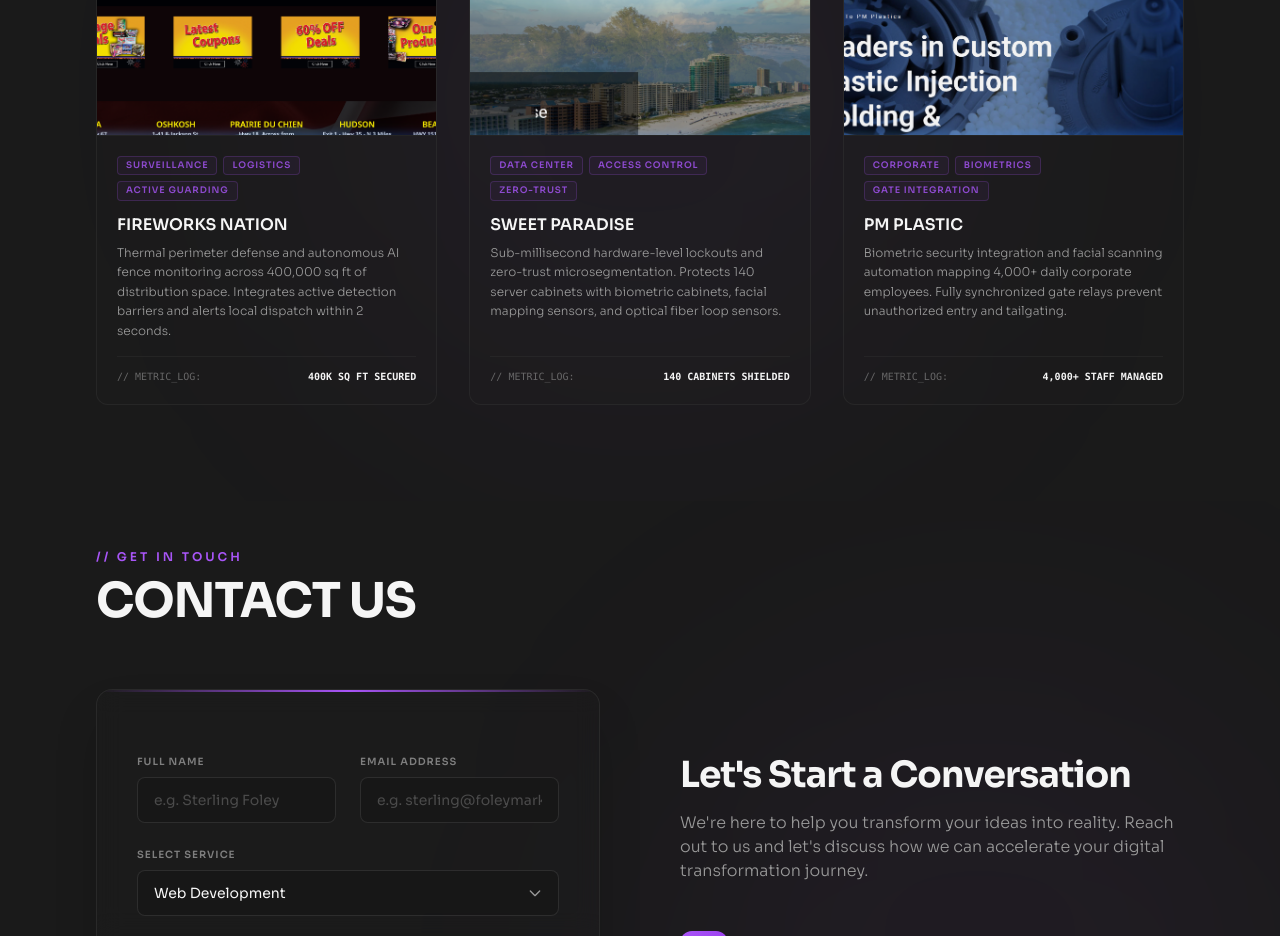
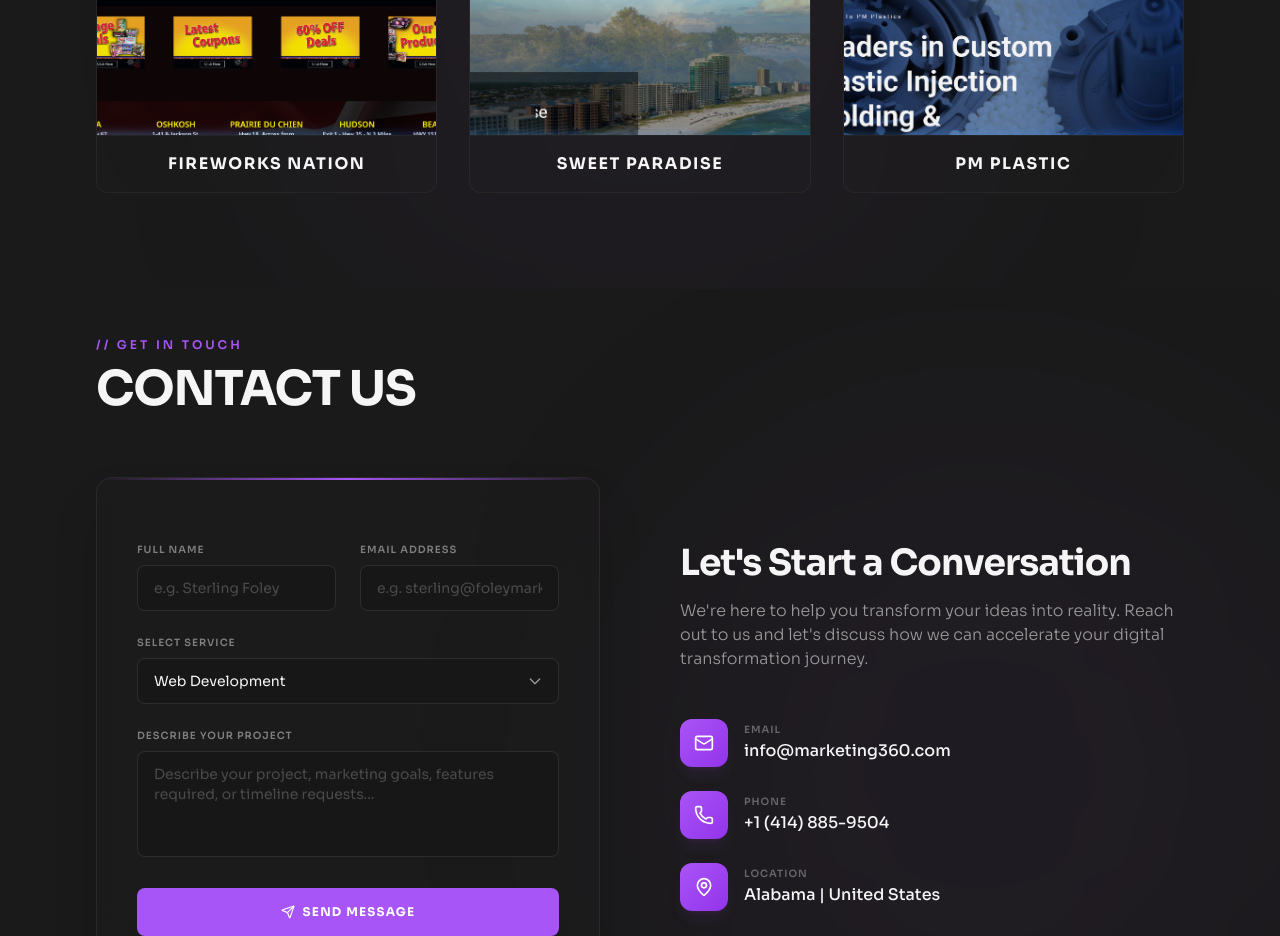
Before and after one commit to shafinsaeed99-collab/marketing360foley, a React (Vite) app in the folder frontend/: page / in a window 1280 px wide. Shown: the part 3140-4076 px from the top of the page. Built offline with nearby package versions, Linux system fonts and the light colour scheme.

Commit message:
Simplify project cards to image and title only, fix hover translateY transition

```diff
--- a/frontend/src/components/ProjectsSection.tsx
+++ b/frontend/src/components/ProjectsSection.tsx
@@ -1,25 +1,16 @@
 const PROJECTS = [
   {
     title: "FireWorks Nation",
-    description: "Thermal perimeter defense and autonomous AI fence monitoring across 400,000 sq ft of distribution space. Integrates active detection barriers and alerts local dispatch within 2 seconds.",
-    tags: ["Surveillance", "Logistics", "Active Guarding"],
-    metrics: "400k sq ft secured",
     link: "https://fireworksnation.com/",
     image: "/assets/projects/project-1.jpg",
   },
   {
     title: "Sweet Paradise",
-    description: "Sub-millisecond hardware-level lockouts and zero-trust microsegmentation. Protects 140 server cabinets with biometric cabinets, facial mapping sensors, and optical fiber loop sensors.",
-    tags: ["Data Center", "Access Control", "Zero-Trust"],
-    metrics: "140 cabinets shielded",
     link: "https://sweetparadise360.com/",
     image: "/assets/projects/project-2.jpg",
   },
   {
     title: "PM Plastic",
-    description: "Biometric security integration and facial scanning automation mapping 4,000+ daily corporate employees. Fully synchronized gate relays prevent unauthorized entry and tailgating.",
-    tags: ["Corporate", "Biometrics", "Gate Integration"],
-    metrics: "4,000+ staff managed",
     link: "https://pmplastic.com/",
     image: "/assets/projects/project-3.jpg",
   }
@@ -52,50 +43,24 @@ export default function ProjectsSection() {
               href={project.link}
               target="_blank"
               rel="noopener noreferrer"
-              className="bg-secondary/10 border border-border/50 rounded-xl overflow-hidden flex flex-col hover:border-primary/40 transition-all duration-300 group hover:shadow-[0_4px_30px_rgba(0,0,0,0.4)] cursor-pointer no-underline text-inherit"
+              className="project-card group bg-secondary/10 border border-border/50 rounded-xl overflow-hidden flex flex-col hover:border-primary/40 transition-all duration-300 hover:shadow-[0_4px_30px_rgba(0,0,0,0.4)] cursor-pointer no-underline text-inherit"
             >
               {/* Static Screenshot Image Container */}
               <div className="h-52 relative overflow-hidden border-b border-border/40 select-none bg-background">
                 <img
                   src={project.image}
                   alt={project.title}
-                  className="w-full h-full object-cover object-top transition-transform duration-300 ease-in-out group-hover:translate-y-[8px]"
+                  className="w-full h-full object-cover object-top"
                 />
                 {/* Subtle filter overlay */}
                 <div className="absolute inset-0 bg-primary/0 group-hover:bg-primary/5 transition-colors duration-300 pointer-events-none" />
               </div>
 
-              {/* Card Content */}
-              <div className="p-5 flex-1 flex flex-col justify-between">
-                <div>
-                  {/* Tag List */}
-                  <div className="flex flex-wrap gap-1.5 mb-3">
-                    {project.tags.map((tag) => (
-                      <span
-                        key={tag}
-                        className="text-[9px] uppercase tracking-widest font-semibold text-primary/80 bg-primary/5 border border-primary/20 px-2 py-0.5 rounded-sm"
-                      >
-                        {tag}
-                      </span>
-                    ))}
-                  </div>
-
-                  {/* Project Name */}
-                  <h3 className="text-base font-semibold text-foreground uppercase mb-1.5 group-hover:text-primary transition-colors duration-200">
-                    {project.title}
-                  </h3>
-
-                  {/* Description */}
-                  <p className="text-muted-foreground text-xs leading-relaxed font-light mb-4">
-                    {project.description}
-                  </p>
-                </div>
-
-                {/* Metrics log footer */}
-                <div className="border-t border-border/40 pt-3 flex items-center justify-between text-[10px] font-mono">
-                  <span className="text-muted-foreground/60">// METRIC_LOG:</span>
-                  <span className="text-foreground font-semibold uppercase">{project.metrics}</span>
-                </div>
+              {/* Project Title Container */}
+              <div className="p-4 flex items-center justify-center bg-transparent shrink-0">
+                <h3 className="text-sm md:text-base font-bold tracking-widest text-foreground uppercase group-hover:text-primary transition-colors duration-200 text-center">
+                  {project.title}
+                </h3>
               </div>
             </a>
           ))}
--- a/frontend/src/index.css
+++ b/frontend/src/index.css
@@ -200,3 +200,12 @@ video,
 [class*="animate-"] {
   transition-property: none !important;
 }
+
+/* Project Card Hover Animation */
+.project-card img {
+  transition: transform 0.3s ease !important;
+}
+
+.project-card:hover img {
+  transform: translateY(8px) !important;
+}
```
